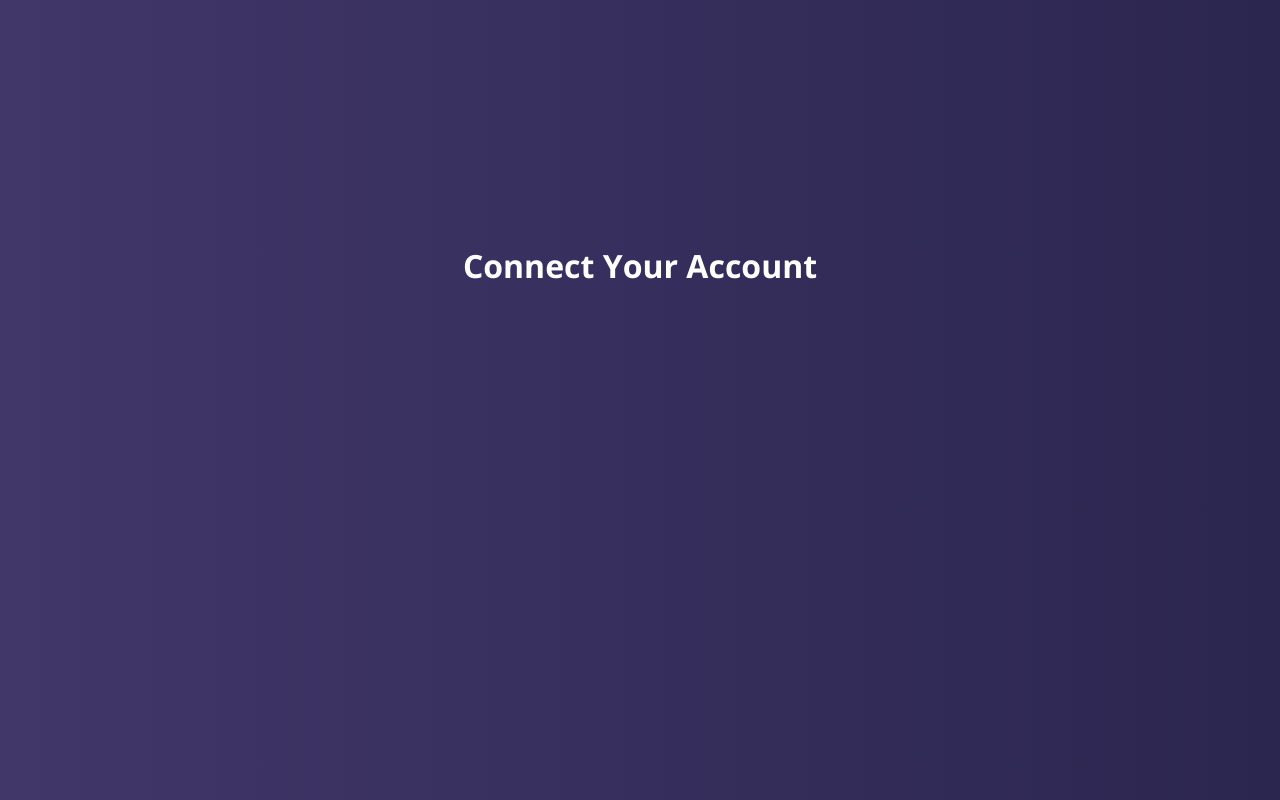
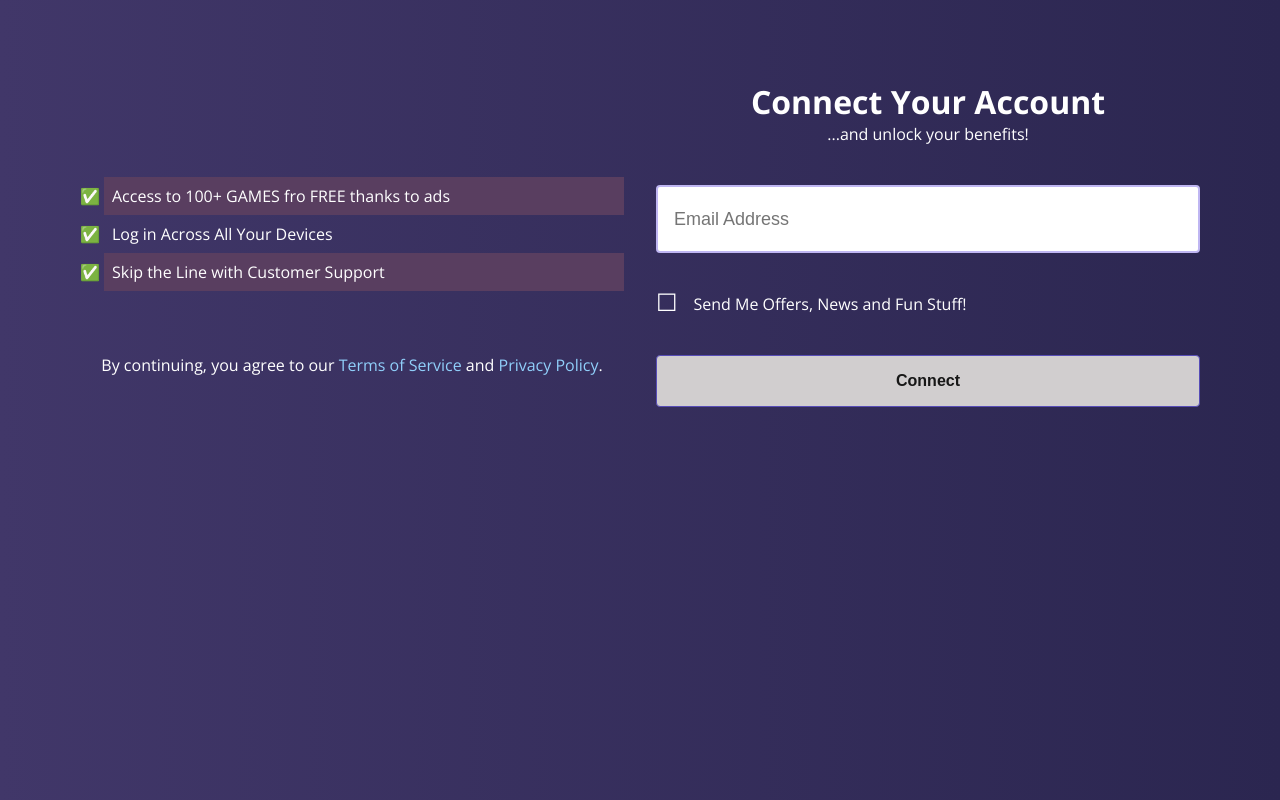
Before and after one commit to Huespal/connecting-people, a Next.js app: page / in a window 1280 px wide. Shown: the top 800 px of the page. Built offline with nearby package versions, Linux system fonts and the light colour scheme.

Commit message:
feat: add Connect page

```diff
--- a/src/app/(connect)/page.css
+++ /dev/null
@@ -1,27 +0,0 @@
-.page {
-  display: grid;
-  grid-template-rows: 20px 1fr 20px;
-  align-items: center;
-  justify-items: center;
-  min-height: 100svh;
-  padding: 80px;
-  gap: 64px;
-}
-
-main {
-  display: flex;
-  flex-direction: column;
-  gap: 32px;
-  grid-row-start: 2;
-}
-
-@media (max-width: 600px) {
-  .page {
-    padding: 32px;
-    padding-bottom: 80px;
-  }
-
-  main {
-    align-items: center;
-  }
-}
--- a/src/app/(connect)/page.tsx
+++ b/src/app/(connect)/page.tsx
@@ -1,11 +1,27 @@
-import './page.css';
+import MarkList from '@/components/shared/MarkList';
+import EmailForm from '@/components/EmailForm';
+import Header from '@/components/Header';
+import './styles.css';
 
-export default function Home() {
+export default function Connect() {
   return (
-    <div className="page">
-      <main>
-        <h1>Connect Your Account</h1>
-      </main>
+    <div className="connect-page">
+      <Header
+        title="Connect Your Account"
+        subtitle="...and unlock your benefits!"
+      />
+      <MarkList
+        items={[
+          'Access to 100+ GAMES fro FREE thanks to ads',
+          'Log in Across All Your Devices',
+          'Skip the Line with Customer Support'
+        ]}
+      />
+      <EmailForm to="verify" />
+      <footer>
+        By continuing, you agree to our <a>
+          Terms of Service</a> and <a>Privacy Policy</a>.
+      </footer>
     </div>
   );
 }
--- /dev/null
+++ b/src/app/(connect)/styles.css
@@ -0,0 +1,30 @@
+.connect-page {
+  display: grid;
+  grid-template-columns: 1fr 1fr;
+  gap: var(--space-l);
+
+  header {
+    grid-column: 2/2;
+  }
+
+  form {
+    grid-column: 2/2;
+    grid-row-start: 2;
+    grid-row-end: 4;
+
+    &>fieldset {
+      margin-bottom: var(--space-l);
+    }
+  }
+
+  footer {
+    text-align: center;
+  }
+}
+
+@media (max-width: 600px) {
+  .connect-page {
+    display: flex;
+    flex-direction: column;
+  }
+}
--- a/src/app/layout.tsx
+++ b/src/app/layout.tsx
@@ -20,7 +20,9 @@ export default function RootLayout({
   return (
     <html lang="en">
       <body className={openSans.variable}>
-        {children}
+        <main>
+          {children}
+        </main>
       </body>
     </html>
   );
--- /dev/null
+++ b/src/components/EmailForm/index.tsx
@@ -0,0 +1,57 @@
+'use client';
+
+import Button from '@/components/shared/Button';
+import FieldCheckbox from '@/components/shared/FieldCheckbox';
+import FieldText from '@/components/shared/FieldText';
+import { sendEmail } from '@/domain/auth/api';
+import { useRouter } from 'next/navigation';
+import { FormEvent, useState } from 'react';
+
+interface EmailFormProps {
+  to?: string;
+}
+
+const EmailForm = ({
+  to
+}: EmailFormProps) => {
+  const router = useRouter();
+
+  const [email, setEmail] = useState('');
+  const [isConsent, setIsConsent] = useState(false);
+  const [error, setError] = useState('');
+
+  const handleSubmit = async (evt: FormEvent) => {
+    evt.preventDefault();
+    const response = await sendEmail(email);
+    if (response?.error) {
+      setError(response.error);
+    } else if (to) {
+      router.push(to);
+    }
+  }
+
+  return (
+    <form onSubmit={handleSubmit}>
+      <FieldText
+        id="form-email-address"
+        name="formEmailAddress"
+        value={email}
+        error={error}
+        placeholder="Email Address"
+        onChange={setEmail}
+      />
+      <FieldCheckbox
+        id="form-promotions"
+        name="formPromotions"
+        checked={isConsent}
+        label="Send Me Offers, News and Fun Stuff!"
+        onChange={setIsConsent}
+      />
+      <Button type="submit" variant="secondary" disabled={!email}>
+        Connect
+      </Button>
+    </form>
+  );
+}
+
+export default EmailForm;
--- /dev/null
+++ b/src/components/Header/index.tsx
@@ -0,0 +1,21 @@
+import './styles.css';
+
+interface HeaderProps {
+  title: string;
+  subtitle?: string;
+  tagline?: string;
+}
+
+const Header = ({
+  title,
+  subtitle,
+  tagline
+}: HeaderProps) => (
+  <header className="app-header">
+    <h1>{title}</h1>
+    {subtitle && <p>{subtitle}</p>}
+    {tagline && <p>{tagline}</p>}
+  </header>
+);
+
+export default Header;
--- /dev/null
+++ b/src/components/Header/styles.css
@@ -0,0 +1,3 @@
+.app-header {
+  text-align: center;
+}
--- a/src/core/api/index.tsx
+++ b/src/core/api/index.tsx
@@ -7,13 +7,12 @@ const throwError = (error: unknown) => {
 export const api = async <T,>(
   url: string, method: HTTPMethod, body?: T
 ) => {
-  const API_URL = process.env.API_URL ?? '';
   const headers: [string, string][] = [
     ['accept', 'application/json'],
     ['content-type', 'application/json']
   ];
   try {
-    const data = await fetch(`${API_URL}${url}`, {
+    const data = await fetch(`api${url}`, {
       headers,
       method,
       body: JSON.stringify(body)
--- a/src/domain/auth/api.ts
+++ b/src/domain/auth/api.ts
@@ -1,8 +1,9 @@
 import { api } from '@/core/api';
+import { APIError } from '@/core/api/types';
 
 export const sendEmail = (
   email: string
-): Promise<null> => api(`/send-email?email=${email}`, 'GET');
+): Promise<APIError | null> => api(`/send-email?email=${email}`, 'GET');
 
 export const validateEmail = (
   email: string, code: string
```
Also changed, not shown: src/app/verify/page.tsx (added, +9 -0 lines), 1 other file (tests, documents, lock files or other folders).
